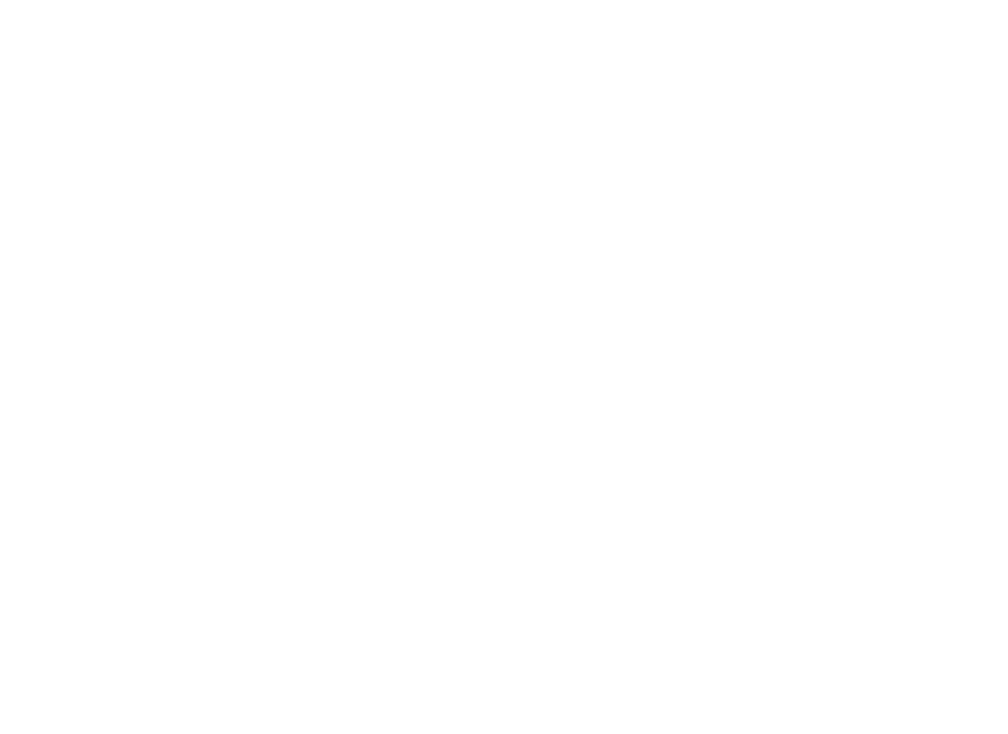
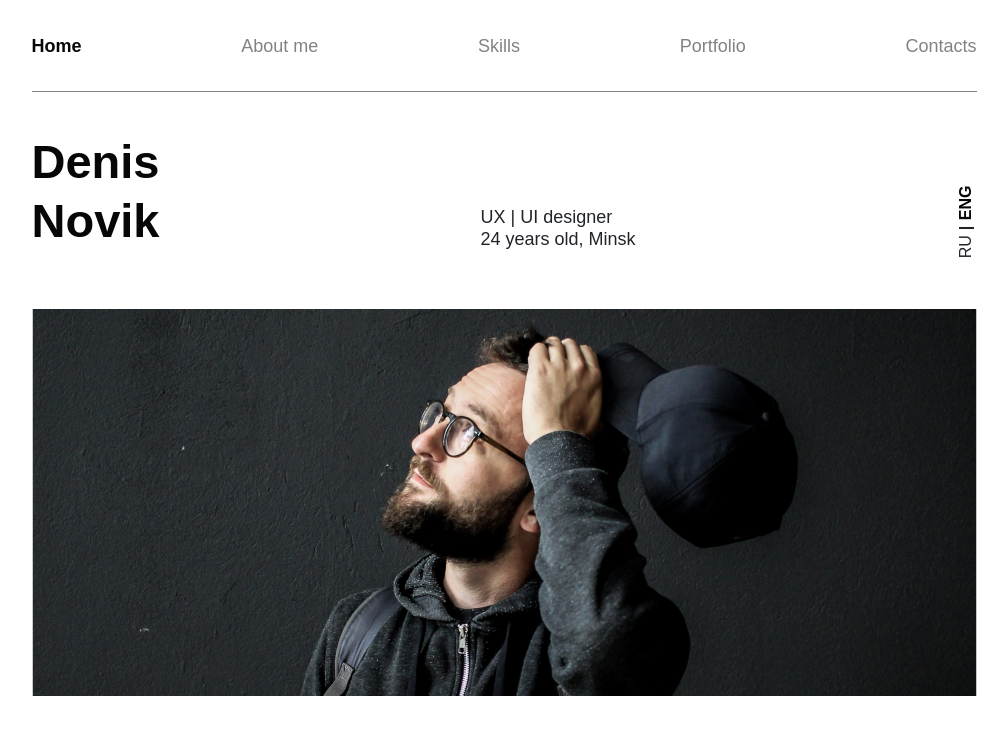
Before and after one commit to VanyaShumilo1/DenisNovik, a website: page src/index.html in a window 1280 px wide. Shown: the whole page, without its empty margins (136-1144 px from the left). Drawn offline with nearby package versions, Linux system fonts and the light colour scheme.

Commit message:
header pc

```diff
--- a/src/index.html
+++ b/src/index.html
@@ -1,5 +1,6 @@
 <!DOCTYPE html>
 <html lang="ru">
+
 <head>
     <meta charset="UTF-8">
     <meta http-equiv="X-UA-Compatible" content="IE=edge">
@@ -18,17 +19,38 @@
     <!--     -->
 
     <link rel="stylesheet" href="css/style.min.css">
-    <title></title>
+    <title>Denis Novak</title>
 </head>
+
 <body>
+
+    <header class="header">
+        <div class="container">
+            <nav class="header__nav">
+                <a href="#" class="header__nav-item active">Home</a>
+                <a href="#" class="header__nav-item">About me</a>
+                <a href="#" class="header__nav-item">Skills</a>
+                <a href="#" class="header__nav-item">Portfolio</a>
+                <a href="#" class="header__nav-item">Contacts</a>
+            </nav>
+            <div class="header__content">
+                <h1 class="title title-fz47">Denis <br> Novik</h1>
+                <h2 class="subtitle">UX | UI designer <br> 24 years old, Minsk</h2>
+                <div class="langSwicher"><span class="ruSwich">RU</span> <strong>|</strong> <span class="engSwich active">ENG</span></div>
+            </div>
+            <div class="header__image">
+                <img src="img/header/photo.png" alt="Photo">
+            </div>
+        </div>
+    </header>
 
 
     <script src="https://code.jquery.com/jquery-1.11.0.min.js"></script>
     <script src="https://code.jquery.com/jquery-migrate-1.2.1.min.js"></script>
-    <script src="js/libs/slick.min.js"></script>
     <script src="js/libs/jquery.validate.min.js"></script>
     <script src="js/libs/jquery.maskedinput.min.js"></script>
     <script src="js/libs/wow.min.js"></script>
     <script src="js/script.js"></script>
 </body>
+
 </html>
--- /dev/null
+++ b/src/sass/blocks/_header.scss
@@ -0,0 +1,45 @@
+.header {
+    padding-top: 33px;
+
+    &__nav {
+        display: flex;
+        justify-content: space-between;
+        align-items: center;
+        padding-bottom: 31px;
+        border-bottom: 1px solid var(--main-grey);
+
+        &-item {
+            color: var(--main-grey);
+
+            &:hover {
+                color: var(--main-black);
+            }
+        }
+    }
+
+    &__content {
+        display: flex;
+        justify-content: space-between;
+        align-items: flex-end;
+        margin-top: 40px;
+    }
+
+    &__image {
+        margin-top: 50px;
+    }
+}
+
+.langSwicher {
+    writing-mode: vertical-lr;
+    transform: rotate(-180deg);
+    display: flex;
+    align-items: center;
+    gap: 5px;
+    font-size: 16px;
+    line-height: 20px;
+}
+
+.active {
+    color: var(--main-black);
+    font-weight: 700;
+}
--- /dev/null
+++ b/src/sass/blocks/_title.scss
@@ -0,0 +1,19 @@
+.title {
+    color: var(--main-black);
+    font-size: 34px;
+    line-height: 42px;
+    text-align: center;
+
+    &-fz47 {
+        font-size: 47px;
+        text-align: left;
+        line-height: 59px;
+    }
+}
+
+.subtitle {
+    font-weight: 400;
+    font-size: 18px;
+    line-height: 22px;
+    font-weight: normal;
+}
--- a/src/sass/style.scss
+++ b/src/sass/style.scss
@@ -1,21 +1,35 @@
 @import "libs/bootstrap-reboot.min";
-//@import "libs/animate";
-//@import "libs/slick";
-
 
 @import 'base/variables';
 @import 'base/mixins';
 @import "base/animations";
 
 * {
-    font-family: 'Poppins', sans-serif;
+    font-family: 'Gilroy', sans-serif;
 }
+
+:root {
+    --main-grey: #828282;
+    --main-black: #070707;
+}
+
 .container {
-    max-width: 1140px;
+    width: 945px;
     margin: 0 auto;
 }
 
+body {
+    font-size: 18px;
+}
+
+a {
+    color: #000;
+    text-decoration: none;
+    display: block;
+}
 
 
+@import "blocks/title";
+@import "blocks/header";
 
 @import "blocks/media";
```
Also changed, not shown: dist/css/style.min.css, dist/fonts/Gilroy-Bold.ttf (added), dist/fonts/Gilroy-Regular.ttf (added), dist/img/header/photo.png (added), dist/index.html, src/css/style.min.css, src/fonts/Gilroy-Bold.ttf (added), src/fonts/Gilroy-Regular.ttf (added), src/img/header/photo.png (added).
